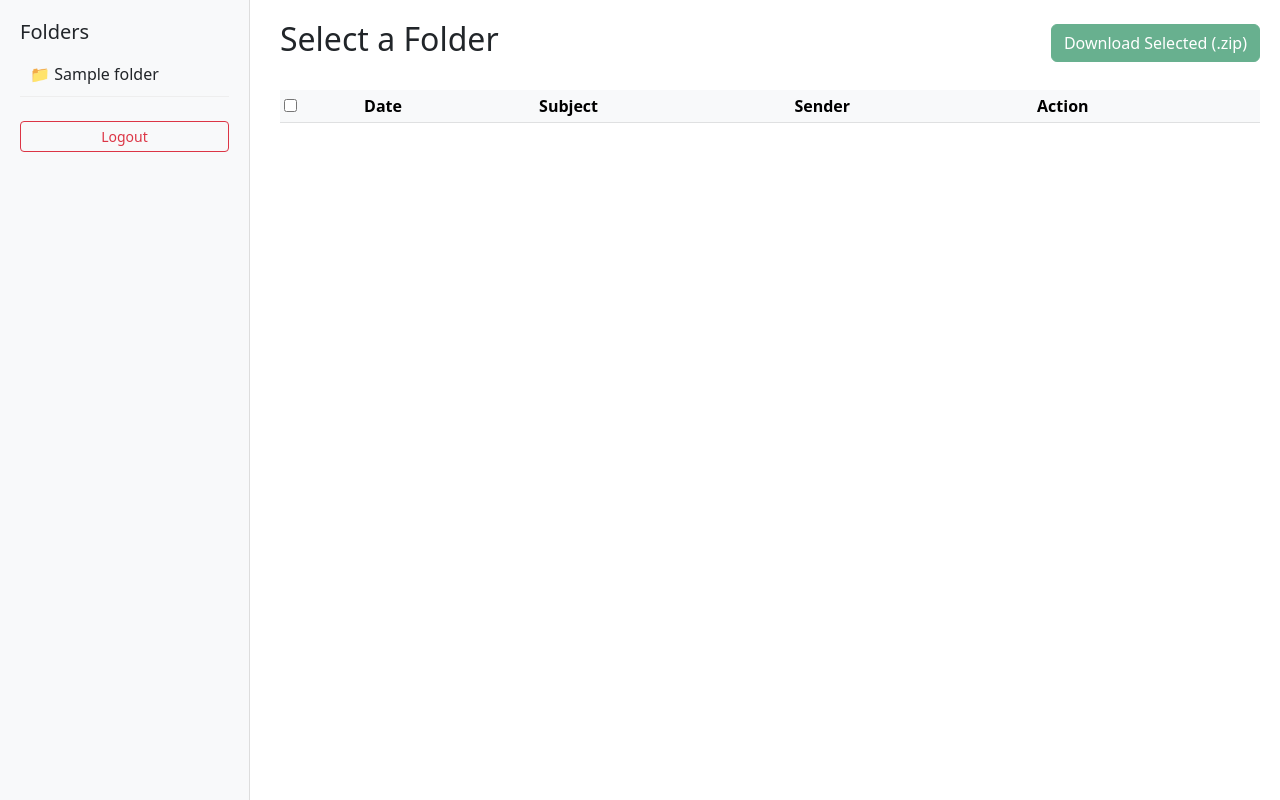
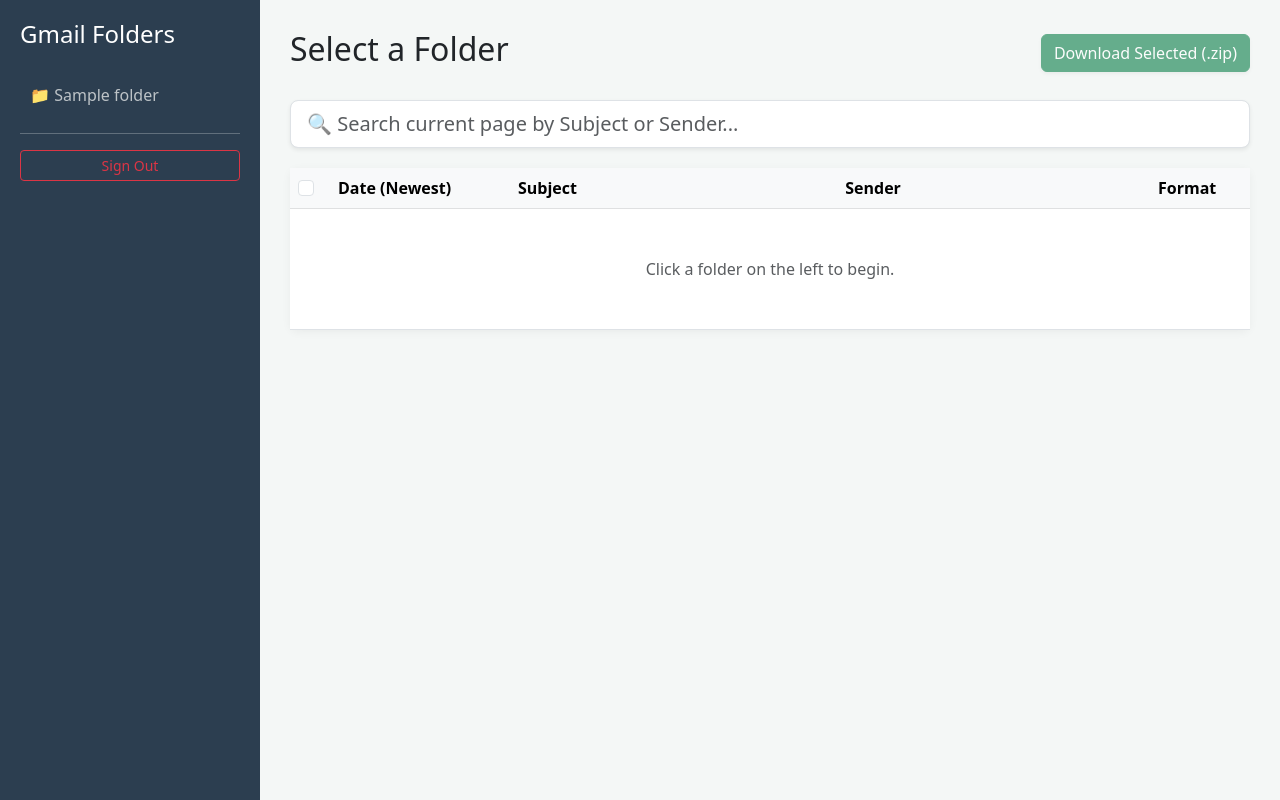
Before and after one commit to be3beke/Gmail-Extractor-Tool, a Flask app: template templates/index.html in a window 1280 px wide. Run offline with Flask 3, Linux system fonts and the light colour scheme; the template is opened without the code that fills it: most values are stand-ins (such as "Sample title", 1, 10 or a date in 2020); lists and menus that the app fills with data are empty.

Commit message:
Update index.html

```diff
--- a/templates/index.html
+++ b/templates/index.html
@@ -1,113 +1,150 @@
 <!DOCTYPE html>
-<html>
+<html lang="en">
 <head>
-    <title>Gmail Extractor</title>
+    <meta charset="UTF-8">
+    <title>Gmail Extractor Pro</title>
     <link href="https://cdn.jsdelivr.net/npm/bootstrap@5.3.0/dist/css/bootstrap.min.css" rel="stylesheet">
     <style>
-        .sidebar { height: 100vh; background: #f8f9fa; border-right: 1px solid #ddd; padding: 20px; position: fixed; width: 250px; overflow-y: auto;}
-        .main-content { margin-left: 260px; padding: 20px; }
-        .folder-btn { cursor: pointer; padding: 10px; border-bottom: 1px solid #eee; }
-        .folder-btn:hover { background: #e9ecef; }
-        .date-col { font-size: 0.8rem; color: #666; width: 150px; }
+        body { background: #f4f7f6; }
+        .sidebar { height: 100vh; background: #2c3e50; color: white; position: fixed; width: 260px; padding: 20px; overflow-y: auto; }
+        .main-content { margin-left: 260px; padding: 30px; }
+        .folder-link { cursor: pointer; padding: 10px; border-radius: 5px; transition: 0.2s; color: #bdc3c7; text-decoration: none; display: block; }
+        .folder-link:hover { background: #34495e; color: white; }
+        .email-card { background: white; border-radius: 8px; box-shadow: 0 2px 10px rgba(0,0,0,0.05); }
+        .search-box { margin-bottom: 20px; }
     </style>
 </head>
 <body>
+
 {% if page == 'login' %}
-    <div class="container mt-5 pt-5">
+<div class="container mt-5">
     <div class="row justify-content-center">
-            <div class="col-md-4 card shadow p-4">
-                <h3 class="mb-4">Gmail Login</h3>
+        <div class="col-md-4 card shadow p-4 mt-5">
+            <h3 class="text-center mb-4">Gmail Connector</h3>
             <form method="POST">
-                    <input type="email" name="email" class="form-control mb-3" placeholder="Gmail Address" required>
-                    <input type="password" name="password" class="form-control mb-3" placeholder="App Password" required>
-                    <button class="btn btn-primary w-100">Connect</button>
+                <div class="mb-3">
+                    <label class="form-label">Gmail Address</label>
+                    <input type="email" name="email" class="form-control" required>
+                </div>
+                <div class="mb-3">
+                    <label class="form-label">App Password</label>
+                    <input type="password" name="password" class="form-control" required>
+                </div>
+                <button class="btn btn-primary w-100">Connect Account</button>
             </form>
-                {% with msgs = get_flashed_messages() %}{% if msgs %}<p class="text-danger mt-2">{{msgs[0]}}</p>{% endif %}{% endwith %}
+            {% with msgs = get_flashed_messages() %}{% if msgs %}<p class="text-danger mt-3 text-center">{{msgs[0]}}</p>{% endif %}{% endwith %}
         </div>
     </div>
 </div>
 {% else %}
 <div class="sidebar">
-        <h5>Folders</h5>
-        {% for f in folders %}<div class="folder-btn" onclick="initLoad('{{f}}')">📁 {{f}}</div>{% endfor %}
-        <a href="/logout" class="btn btn-outline-danger btn-sm mt-4 w-100">Logout</a>
+    <h4 class="mb-4">Gmail Folders</h4>
+    {% for f in folders %}
+    <a class="folder-link" onclick="initFolder('{{f}}')">📁 {{f}}</a>
+    {% endfor %}
+    <hr>
+    <a href="/logout" class="btn btn-outline-danger btn-sm w-100">Sign Out</a>
 </div>
+
 <div class="main-content">
     <div class="d-flex justify-content-between align-items-center mb-4">
-            <h2 id="current-folder">Select a Folder</h2>
+        <h2 id="folder-title">Select a Folder</h2>
         <form id="bulk-form" action="/bulk_download" method="POST">
             <input type="hidden" name="folder" id="hidden-folder">
-                <button type="submit" id="bulk-btn" class="btn btn-success" disabled>Download Selected (.zip)</button>
+            <button type="submit" id="bulk-btn" class="btn btn-success shadow-sm" disabled>Download Selected (.zip)</button>
         </form>
     </div>
-        <table class="table table-sm table-hover">
+
+    <div class="search-box">
+        <input type="text" id="search-bar" class="form-control form-control-lg shadow-sm" placeholder="🔍 Search current page by Subject or Sender..." onkeyup="searchLocal()">
+    </div>
+
+    <div class="email-card">
+        <table class="table table-hover mb-0">
             <thead class="table-light">
                 <tr>
-                    <th><input type="checkbox" id="master-check"></th>
-                    <th>Date</th>
+                    <th width="40"><input type="checkbox" id="master-check" class="form-check-input"></th>
+                    <th width="180">Date (Newest)</th>
                     <th>Subject</th>
                     <th>Sender</th>
-                    <th>Action</th>
+                    <th width="100">Format</th>
                 </tr>
             </thead>
-            <tbody id="email-table"></tbody>
+            <tbody id="email-table">
+                <tr><td colspan="5" class="text-center py-5 text-muted">Click a folder on the left to begin.</td></tr>
+            </tbody>
         </table>
-        <div id="pagination-area" class="pb-5"></div>
+    </div>
+    <div id="pagination-wrapper" class="mt-4"></div>
 </div>
 
 <script>
     let currentPage = 1;
-        let activeFolder = '';
+    let currentFolder = '';
 
-        function initLoad(folder) {
-            activeFolder = folder;
+    function initFolder(folder) {
+        currentFolder = folder;
         currentPage = 1;
         document.getElementById('email-table').innerHTML = '';
-            loadEmails();
+        document.getElementById('search-bar').value = '';
+        fetchEmails();
     }
 
-        async function loadEmails() {
-            document.getElementById('current-folder').innerText = activeFolder;
-            document.getElementById('hidden-folder').value = activeFolder;
+    async function fetchEmails() {
+        document.getElementById('folder-title').innerText = currentFolder;
+        document.getElementById('hidden-folder').value = currentFolder;
 
         const fd = new FormData();
-            fd.append('folder', activeFolder);
+        fd.append('folder', currentFolder);
         fd.append('page', currentPage);
 
-            const res = await fetch('/get_emails', {method:'POST', body:fd});
+        const res = await fetch('/get_emails', {method: 'POST', body: fd});
         const data = await res.json();
 
         const tbody = document.getElementById('email-table');
         data.emails.forEach(e => {
-                tbody.innerHTML += `
+            const row = `
             <tr>
-                    <td><input type="checkbox" name="msg_ids[]" value="${e.id}" form="bulk-form" class="row-check"></td>
-                    <td class="date-col">${e.date}</td>
-                    <td>${e.subject}</td>
+                <td><input type="checkbox" name="msg_ids[]" value="${e.id}" form="bulk-form" class="row-check form-check-input"></td>
+                <td class="text-muted" style="font-size:0.85rem">${e.date}</td>
+                <td><strong>${e.subject}</strong></td>
                 <td>${e.sender}</td>
-                    <td><a href="/download_raw/${activeFolder}/${e.id}" class="btn btn-sm btn-link">Download Full Source</a></td>
+                <td><a href="/download_raw/${currentFolder}/${e.id}" class="btn btn-sm btn-outline-secondary">Full Source</a></td>
             </tr>`;
+            tbody.innerHTML += row;
         });
 
-            const pagArea = document.getElementById('pagination-area');
+        const pag = document.getElementById('pagination-wrapper');
         if (data.has_more) {
-                pagArea.innerHTML = `<button class="btn btn-outline-primary w-100" onclick="currentPage++; loadEmails()">Load Next 100</button>`;
+            pag.innerHTML = `<button class="btn btn-primary w-100 p-2 shadow-sm" onclick="currentPage++; fetchEmails()">Load Next 100 Emails</button>`;
         } else {
-                pagArea.innerHTML = `<p class="text-center text-muted">All emails loaded.</p>`;
+            pag.innerHTML = `<p class="text-center text-muted">End of folder reached.</p>`;
         }
-            setupCheckboxes();
+        bindEvents();
     }
 
-        function setupCheckboxes() {
+    function searchLocal() {
+        const query = document.getElementById('search-bar').value.toLowerCase();
+        const rows = document.querySelectorAll('#email-table tr');
+        rows.forEach(row => {
+            const text = row.innerText.toLowerCase();
+            row.style.display = text.includes(query) ? "" : "none";
+        });
+    }
+
+    function bindEvents() {
         const master = document.getElementById('master-check');
         const checks = document.querySelectorAll('.row-check');
-            const btn = document.getElementById('bulk-btn');
+        const bulkBtn = document.getElementById('bulk-btn');
+
         master.onclick = () => {
             checks.forEach(c => c.checked = master.checked);
-                btn.disabled = !master.checked;
+            bulkBtn.disabled = !master.checked;
         };
-            checks.forEach(c => c.onchange = () => {
-                btn.disabled = ![...checks].some(x => x.checked);
+        checks.forEach(c => {
+            c.onchange = () => {
+                bulkBtn.disabled = ![...checks].some(x => x.checked);
+            };
         });
     }
 </script>
```
Lines whose indentation alone changed are shown as unchanged.
